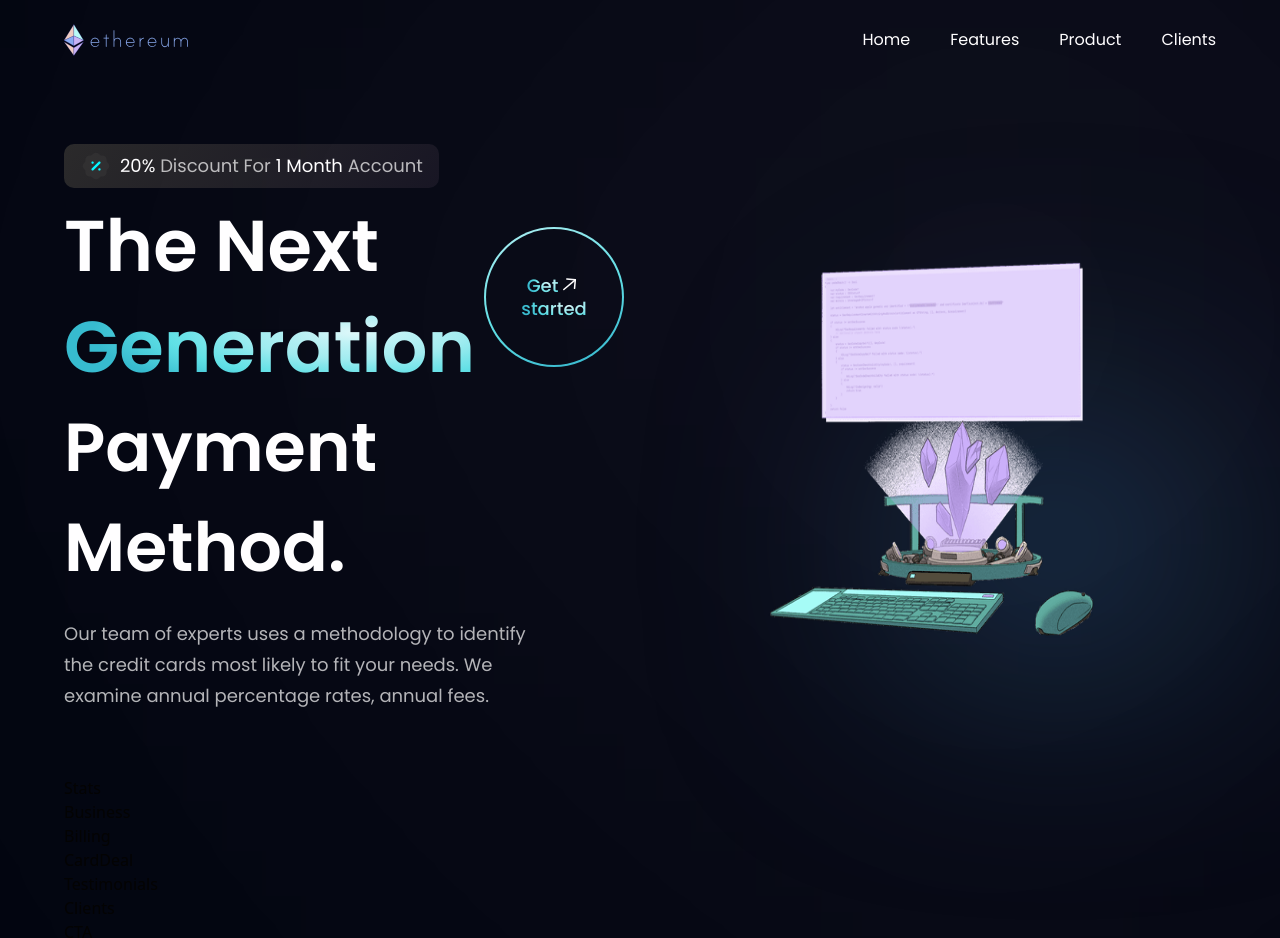
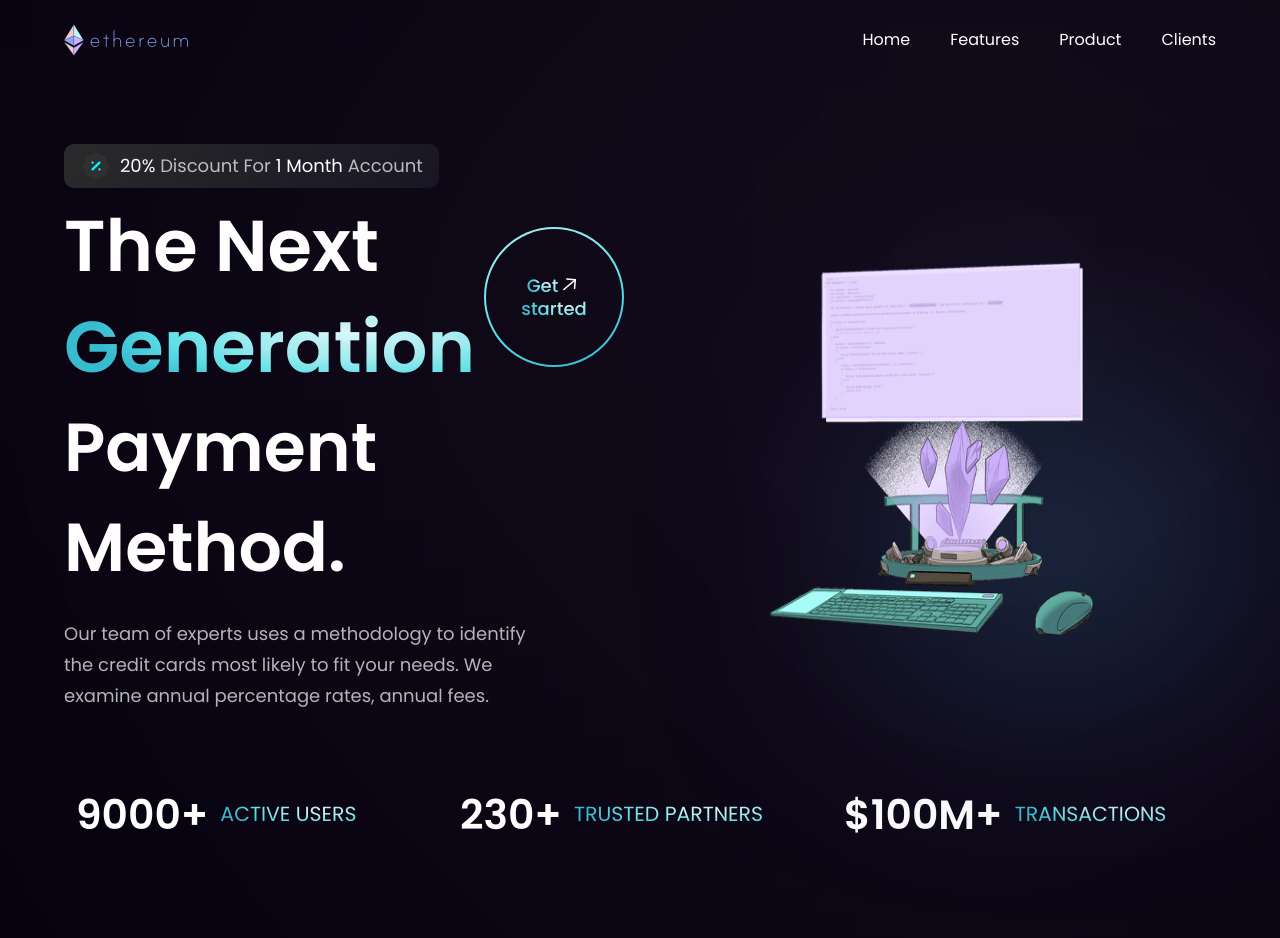
Before and after one commit to madjoro/modern-landing-page, a React (Vite) app: page / in a window 1280 px wide. Shown: the top 938 px of the page. Built offline with nearby package versions, Linux system fonts and the light colour scheme.

Commit message:
Added stats section

```diff
--- a/src/components/Stats.jsx
+++ b/src/components/Stats.jsx
@@ -1,7 +1,21 @@
-import React from "react";
+import { stats } from "../constants";
+import styles from "../style";
 
-const Stats = () => {
-  return <div>Stats</div>;
-};
+const Stats = () => (
+  <section className={`${styles.flexCenter} flex-row flex-wrap sm:mb-20 mb-6`}>
+    {stats.map((stat) => (
+      <div
+        key={stat.id}
+        className={`flex-1 flex justify-start items-center flex-row m-3`}>
+        <h4 className="font-poppins font-semibold xs:text-[40.89px] text-[30.89px] xs:leading-[53.16px] leading-[43.16px] text-white">
+          {stat.value}
+        </h4>
+        <p className="font-poppins font-normal xs:text-[20.45px] text-[15.45px] xs:leading-[26.58px] leading-[21.58px] text-gradient uppercase ml-3">
+          {stat.title}
+        </p>
+      </div>
+    ))}
+  </section>
+);
 
 export default Stats;
--- a/src/constants/index.js
+++ b/src/constants/index.js
@@ -88,18 +88,18 @@
 export const stats = [
   {
     id: "stats-1",
-    title: "User Active",
-    value: "3800+",
+    title: "Active Users",
+    value: "9000+",
   },
   {
     id: "stats-2",
-    title: "Trusted by Company",
+    title: "Trusted partners",
     value: "230+",
   },
   {
     id: "stats-3",
-    title: "Transaction",
-    value: "$230M+",
+    title: "Transactions",
+    value: "$100M+",
   },
 ];
 
--- a/tailwind.config.js
+++ b/tailwind.config.js
@@ -6,7 +6,7 @@
   theme: {
     extend: {
       colors: {
-        primary: "#00040f",
+        primary: "#06000f",
         secondary: "#00f6ff",
         dimWhite: "rgba(255, 255, 255, 0.7)",
         dimBlue: "rgba(9, 151, 124, 0.1)",
```
